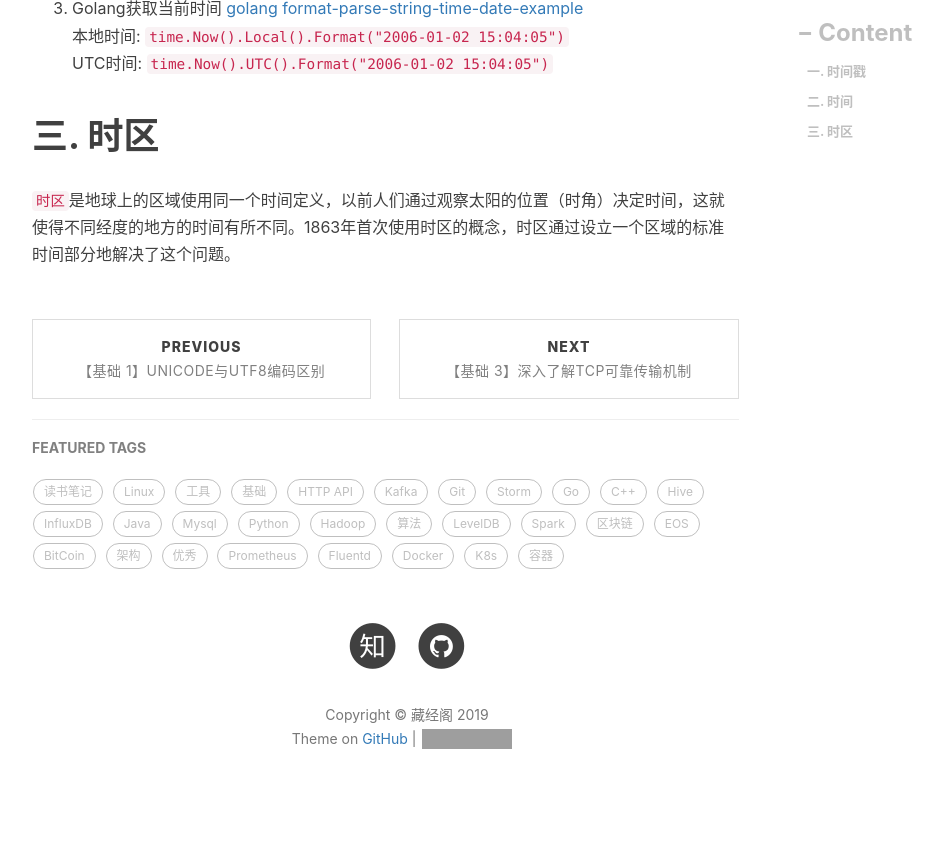
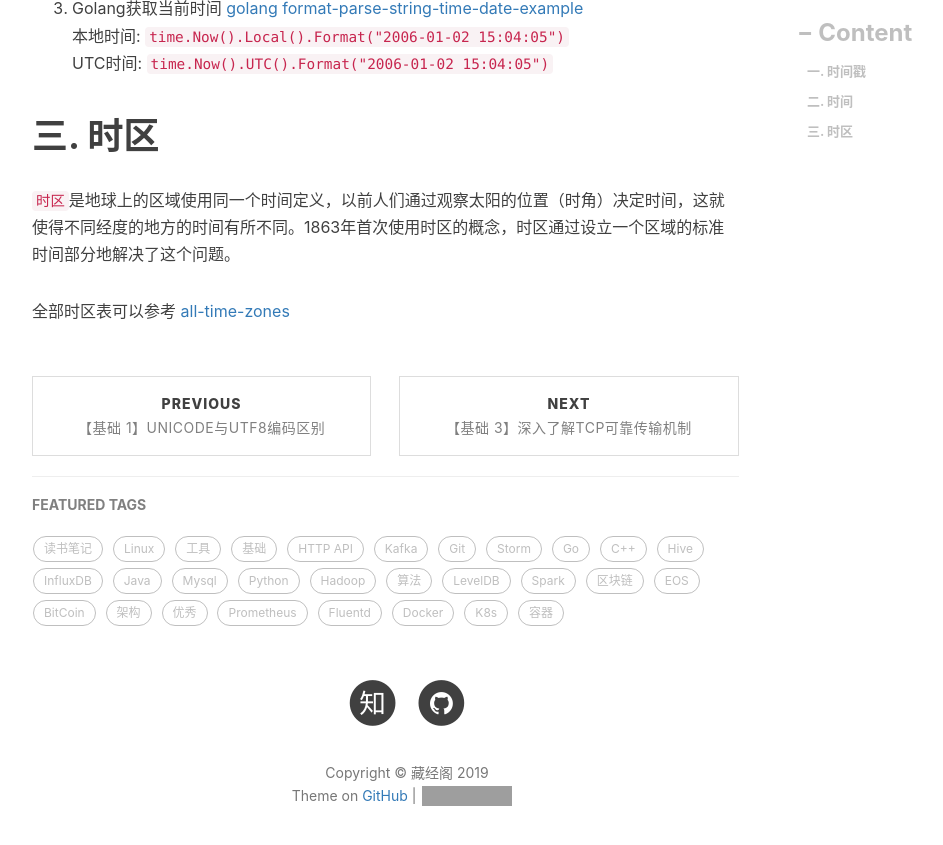
Before and after one commit to engru/chenguolin.github.io, a Jekyll site: the page built from _posts/2017-07-02-【基础-2】时间戳、时间、时区区别.md, in a window 1280 px wide and 900 px high, scrolled down 1908 px. Shown: the top 845 px of the window, without its empty margins (233-1176 px from the left). Built offline with Jekyll 4.4.1, drawn with Linux system fonts in a browser that asks for light colours; nearby versions of some CDN libraries; comment, search, counter and statistics services are not loaded; grey boxes are pictures that could not be loaded.

Commit message:
Update 2017-07-02-【基础-2】时间戳、时间、时区区别.md

```diff
--- a/_posts/2017-07-02-【基础-2】时间戳、时间、时区区别.md
+++ b/_posts/2017-07-02-【基础-2】时间戳、时间、时区区别.md
@@ -43,3 +43,5 @@ Linux下我们可以使用 `$ date` 查看当前的时间
 
 # 三. 时区
 `时区`是地球上的区域使用同一个时间定义，以前人们通过观察太阳的位置（时角）决定时间，这就使得不同经度的地方的时间有所不同。1863年首次使用时区的概念，时区通过设立一个区域的标准时间部分地解决了这个问题。
+
+全部时区表可以参考 [all-time-zones](https://www.zeitverschiebung.net/cn/all-time-zones.html#)
```
